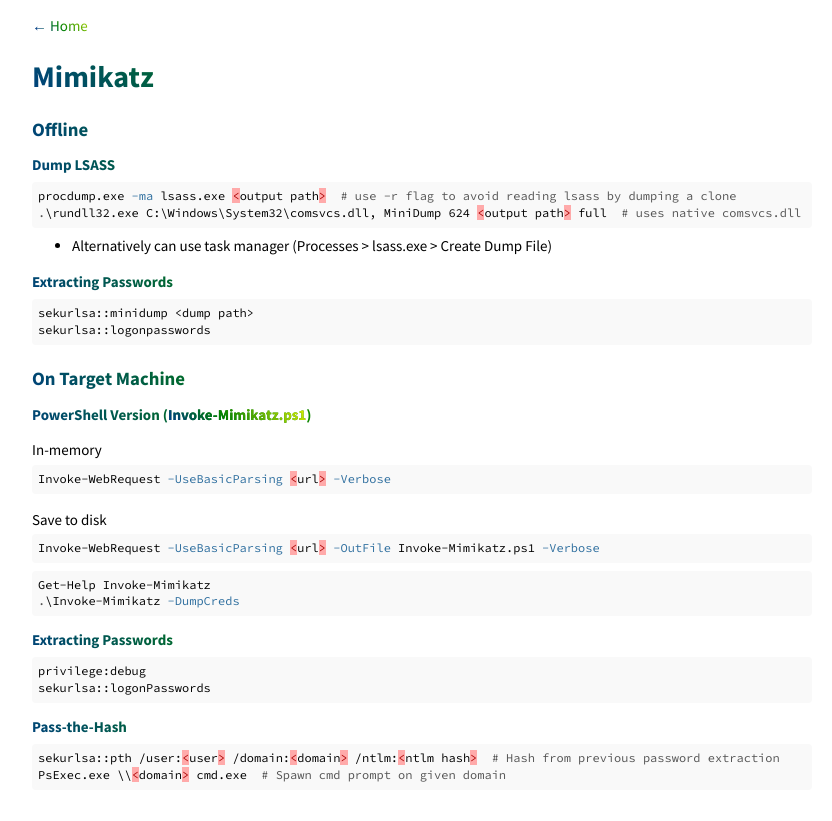
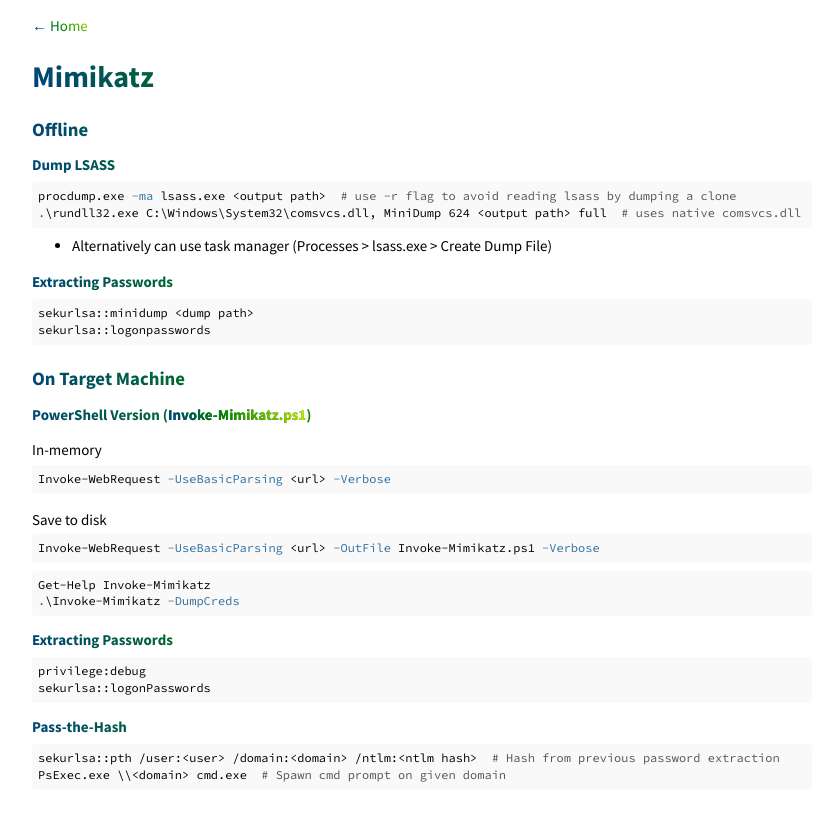
Before and after one commit to agrzeslak/cheatsheet, a Jekyll site: the page built from _topics/mimikatz.md, in a window 1280 px wide. Shown: the top 821 px of the page, without its empty margins (218-1050 px from the left). Built offline with Jekyll 4.4.1, drawn with Linux system fonts in a browser that asks for light colours.

Commit message:
removed error syntax highlighting

```diff
--- a/_sass/utilities/_syntax-highlighting.scss
+++ b/_sass/utilities/_syntax-highlighting.scss
@@ -5,7 +5,7 @@
 
 .highlight .hll { background-color: #ffc; }
 .highlight .c { color: #555; } /* Comment */
-.highlight .err { color: #a00; background-color: #faa } /* Error */
+.highlight .err { color: #000; } /* Error */
 .highlight .k { color: #069; } /* Keyword */
 .highlight .o { color: #555 } /* Operator */
 .highlight .cm { color: #09f; font-style: italic } /* Comment.Multiline */
```
